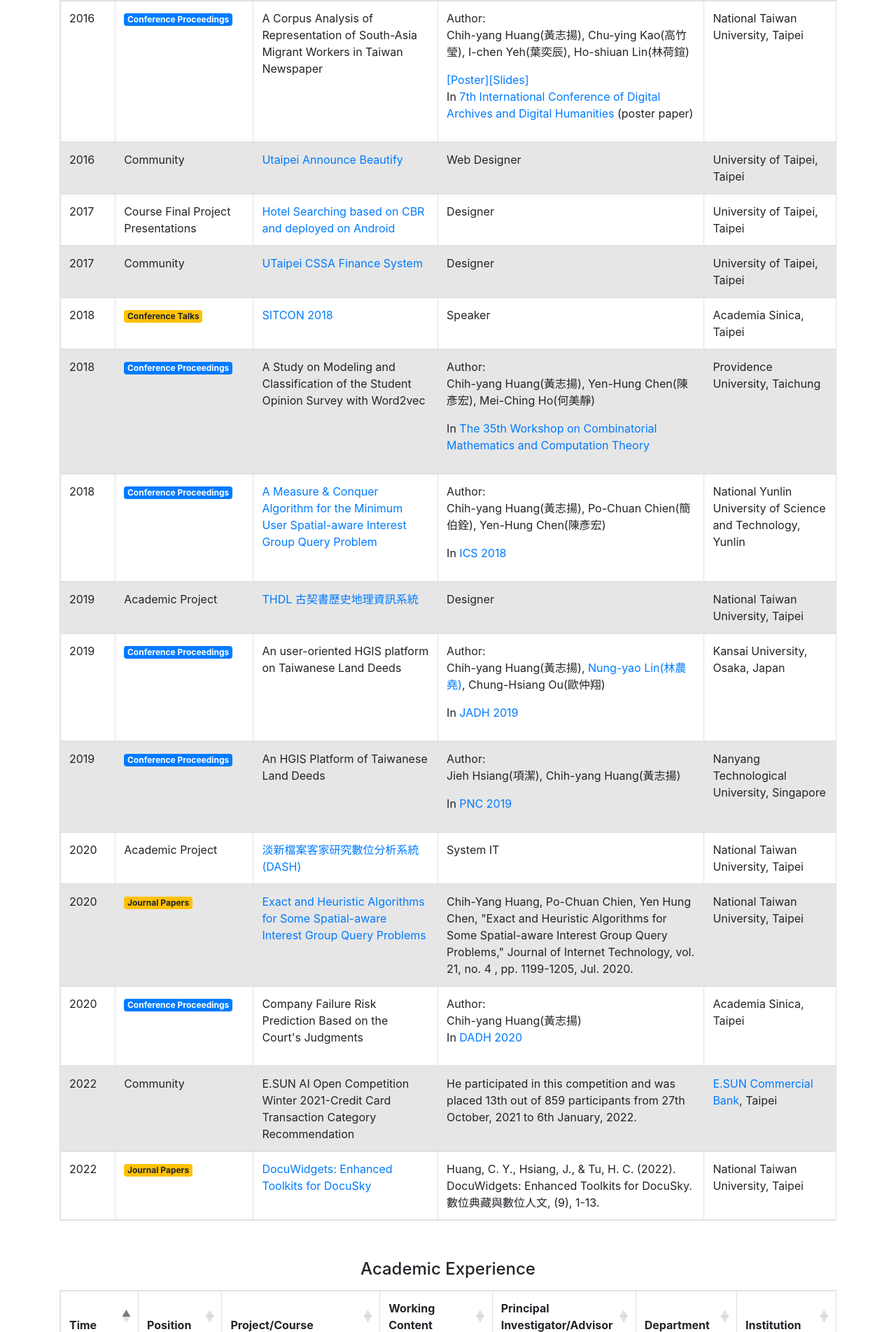
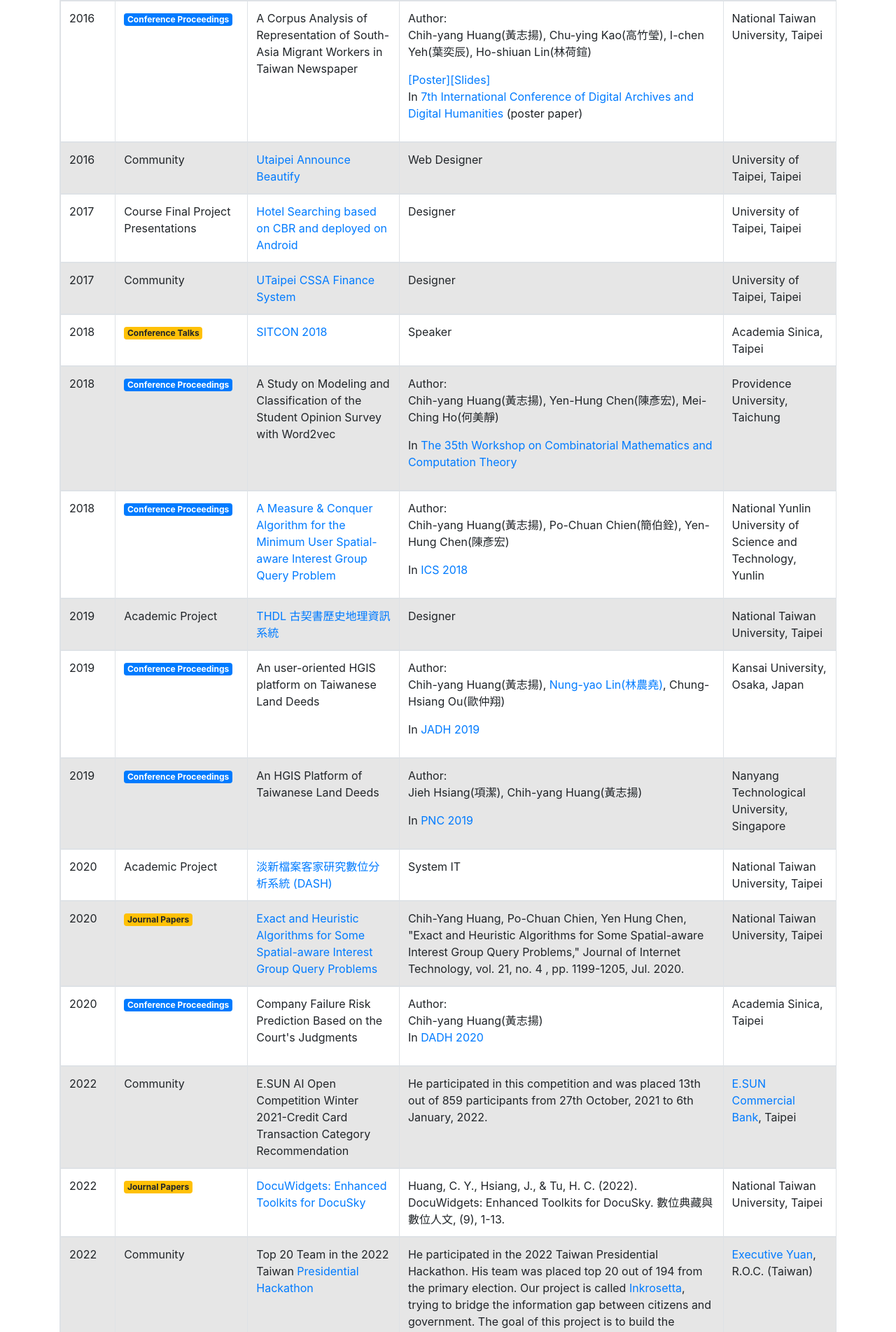
Before and after one commit to hcyuser/Website_Pages, a PHP site: page /index.html in a window 1280 px wide. Shown: the part 2214-4117 px from the top of the page at 70% size. Run offline with PHP 8.4, Linux system fonts and the light colour scheme; some libraries are stand-ins or nearby versions.

Commit message:
update info

```diff
--- a/index.html
+++ b/index.html
@@ -433,9 +433,16 @@
       <tr>
         <td>2022</td>
         <td><span class="badge  badge-warning">Journal Papers</span></td>
-        <td><a href="http://dx.doi.org/10.6853%2fDADH.202204_(9).0001">DocuWidgets: Enhanced Toolkits for DocuSky</a></td>
+        <td><a href="http://dx.doi.org/10.6853/DADH.202204_(9).0001">DocuWidgets: Enhanced Toolkits for DocuSky</a></td>
         <td>Huang, C. Y., Hsiang, J., & Tu, H. C. (2022). DocuWidgets: Enhanced Toolkits for DocuSky. 數位典藏與數位人文, (9), 1-13.</td>
         <td>National Taiwan University, Taipei</td>
+      </tr>
+      <tr>
+        <td>2022</td>
+        <td>Community</td>
+        <td>Top 20 Team in the 2022 Taiwan <a href="https://presidential-hackathon.taiwan.gov.tw">Presidential Hackathon</a></td>
+        <td>He participated in the 2022 Taiwan Presidential Hackathon. His team was placed top 20 out of 194 from the primary election. Our project is called <a href="https://inkrosetta.tw">Inkrosetta</a>, trying to bridge the information gap between citizens and government. The goal of this project is to build the uniform news platform for government, which is used to deliver news to citizens with varying approaches like speach reader and multilingual services. It will facilitate the understanding and communication from government to citizens.</td>
+        <td><a href="https://www.ey.gov.tw">Executive Yuan</a>, R.O.C. (Taiwan)</td>
       </tr>
 
     </tbody>
```
Also changed, not shown: index.php (+8 -1 lines).
